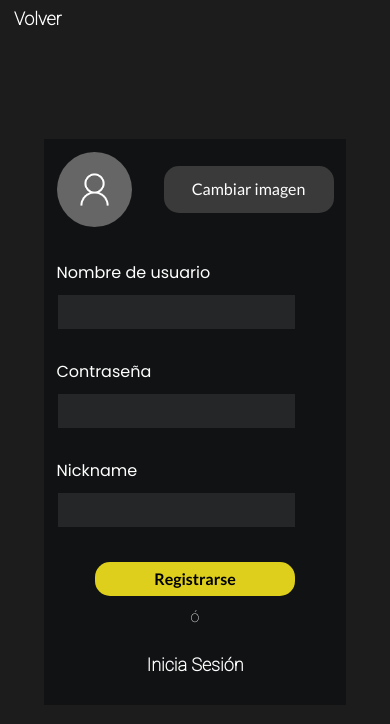
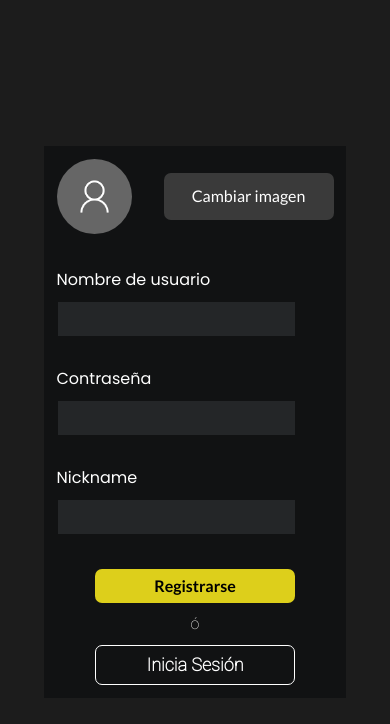
Before and after one commit to lorddesert/sesion-del-locro, a React app: page / in a window 390 px wide. Both pictures are taken after typing "Sample", "Sample123" into the empty fields and a click on the button "¿No tienes una cuenta?". Shown: the top 724 px of the page. Built offline with nearby package versions, Linux system fonts and the light colour scheme.

Commit message:
new layout implemented, fixed for mobile and desktop

```diff
--- a/src/components/Register/Register.jsx
+++ b/src/components/Register/Register.jsx
@@ -27,11 +27,10 @@ class Register extends Component {
   render() {
     return(
       <div className='Register'>
-        <SecondaryButton id='return' value='Volver' action={this.props.toggleShowRegister} />
-       <main>
+      <main>
         <form className='registerForm'>
           <div style={{display: 'flex', placeItems: 'center'}}>
-           <img src={this.state.img} alt='imagen del usuario'/>
+            <img src={this.state.img} alt='imagen del usuario'/>
             <PrimaryButton
               action={e => {
                 e.persist()
@@ -59,10 +58,10 @@ class Register extends Component {
           <div className='imageContainer'>
           </div>
           <PrimaryButton value='Registrarse' action={this.handleEvent}/>
-          <p>ó</p>
+          <p><strong>ó</strong></p>
           <SecondaryButton id='logIn' value='Inicia Sesión' action={this.props.toggleShowRegister} />
         </form>
-       </main>
+      </main>
       </div>
     )
   }
--- a/src/components/Register/Register.scss
+++ b/src/components/Register/Register.scss
@@ -85,75 +85,80 @@ $gray: #A8A8A8;
     color: $white;
     margin-bottom: .5em;
     border: 1px solid #111213;
+    width: calc(100% - 1em);
   }
 
- #return {
-   position: absolute;
-   top: 0;
-   left: 0;
-  }
-
- #logIn button {
-  padding: .5em 3em;
- }
-
-  .stepBalls {
-    margin-top: 50px;
-    width: 100%;
-    display: flex;
-    justify-content: center;
-    align-items: center;
-    flex-direction: row;
-    flex: 1;
+  // .stepBalls {
+  //   margin-top: 50px;
+  //   width: 100%;
+  //   display: flex;
+  //   justify-content: center;
+  //   align-items: center;
+  //   flex-direction: row;
+  //   flex: 1;
 
 
-    #ball1, #ball2 {
-      width: 15px;
-      height: 15px;
-      border-radius: 50%;
+  //   #ball1, #ball2 {
+  //     width: 15px;
+  //     height: 15px;
+  //     border-radius: 50%;
 
-    }
-    #ball1 {
-      margin-right: 10px;
-    }
+  //   }
+  //   #ball1 {
+  //     margin-right: 10px;
+  //   }
 
-  }
-  .stepOne {
-    #ball1 {
-      background: white;
-    }
-    #ball2 {
-      background: $gray;
-    }
-  }
+  // }
+  // .stepOne {
+  //   #ball1 {
+  //     background: white;
+  //   }
+  //   #ball2 {
+  //     background: $gray;
+  //   }
+  // }
 
-  .stepTwo {
-    #ball2 {
-      background: white;
-    }
-    #ball1 {
-      background: $gray;
-    }
-  }
+  // .stepTwo {
+  //   #ball2 {
+  //     background: #fff;
+  //   }
+  //   #ball1 {
+  //     background: $gray;
+  //   }
+  // }
+
   .PrimaryButton button {
     background: $yellow;
     color: black;
     padding: .5em .3em;
-    border-radius: 15px;
+    border-radius: 7px;
     font-size: 16px;
   }
-  .SecondaryButton button {
-    color: #fff;
-    font-size: 18px;
+
+  .SecondaryButton {
+    padding: 0 !important;
+    border-radius: 7px;
+
+    button {
+      border: 1px solid #fff;
+      width: 200px;
+      color: #fff;
+      font-size: 18px;
+      border-radius: 7px;
+      padding: .5em .2em;
+    }
   }
+
   .imageContainer {
     display: flex;
   }
+
   #userImage {
     background: url('https://www.hogar.mapfre.es/media/2018/08/que_son_los_nudos_en_la_madera-1280x720.jpg');
     width: 100px;
     height: 100px;
   }
+
   .changeImgBtn {
     background-color: #3A3A3A !important;
     color: #fff !important;
```
